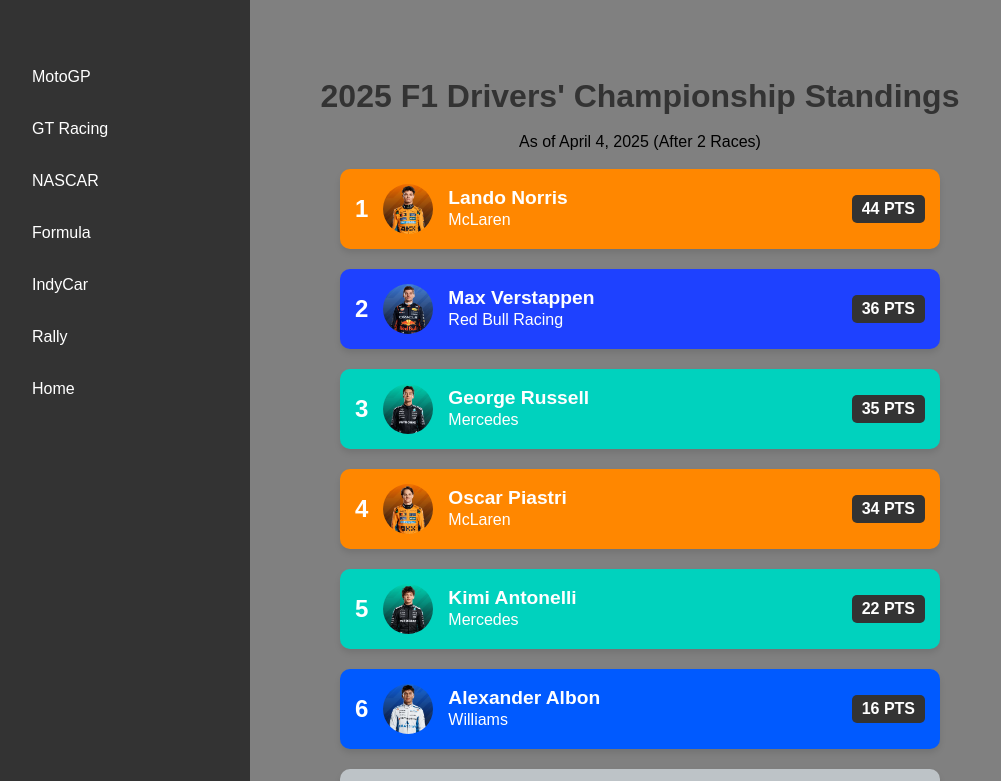
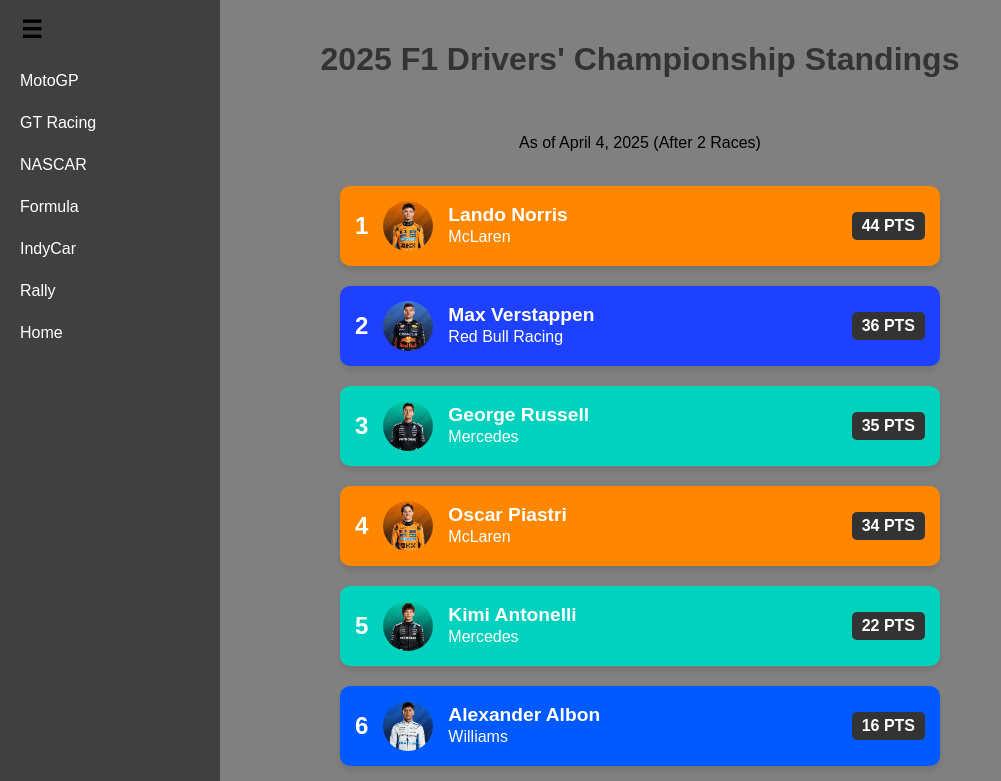
Before and after one commit to motorsport-exclusive/motorsport-exclusive, a plain HTML site: page formula/formula-1/drivers_standings/drivers_standings.html in a window 1280 px wide. Both pictures are taken after a click on the button "Toggle menu". Shown: the top 781 px of the page, without its empty margins (0-1001 px from the left). Drawn offline with Linux system fonts and the light colour scheme.

Commit message:
Add files via upload

```diff
--- a/formula/formula-1/drivers_standings/drivers_standings.html
+++ b/formula/formula-1/drivers_standings/drivers_standings.html
@@ -6,93 +6,64 @@
     <title>F1 Drivers Standings</title>
     <style>
         /*menue*/
-                * {
-            margin: 0;
-            padding: 0;
-            box-sizing: border-box;
-        }
-        .menu-container {
-            background-color: #ff0000;
-            padding: 10px 20px;
-            position: relative;
-        }
-
-        .menu-toggle {
-            background: #ffffff00;
-            color: white;
-            padding: 10px 15px;
-            cursor: pointer;
-            border: none;
-            border-radius: 4px;
-            font-size: 1rem;
-            display: flex;
-            align-items: center;
-            justify-content: center;
-        }
-
-        .menu-toggle .hamburger {
-            margin-right: 10px;
-        }
-
-        .menu-toggle p {
-            margin: 0;
-            font-weight: bold;
-        }
-
+           /* Sidebar Styles */
+/* Sidebar Styles */
 .sidebar {
-            width: 250px;
-            background-color: #333;
-            color: white;
-            padding: 20px;
-            height: 100vh;
     position: fixed;
     top: 0;
     left: -250px;
-            transition: left 0.3s ease;
+    width: 220px;
+    height: 100%;
+    background-color: rgba(0, 0, 0, 0.5);
+    color: white;
+    padding-top: 60px;
+    transition: left 0.3s ease-in-out;
     z-index: 999;
 }
 
-        .sidebar.show {
+.sidebar ul {
+    list-style-type: none;
+    padding: 0;
+    margin: 0;
+}
+
+.sidebar ul li {
+    padding: 12px 20px;
+}
+
+.sidebar ul li a {
+    color: white;
+    text-decoration: none;
+    display: block;
+    transition: background 0.3s;
+}
+
+.sidebar ul li a:hover {
+    background-color: rgba(0, 0, 0, 0.5);
+}
+
+/* Toggle Button */
+.menu-toggle {
+    position: fixed;
+    top: 15px;
+    left: 15px;
+    font-size: 24px;
+    background: none;
+    border: none;
+    color: black;
+    cursor: pointer;
+    z-index: 1000;
+}
+
+.menu-toggle:focus {
+    outline: none;
+}
+
+/* Show Sidebar */
+.sidebar.active {
     left: 0;
 }
 
-        .sidebar h3 {
-            margin-bottom: 20px;
-            text-align: center;
-            font-size: 1.5rem;
-        }
-
-        .sidebar ul {
-            list-style: none;
-        }
-
-        .sidebar li {
-            margin-bottom: 10px;
-        }
-
-        .sidebar a {
-            color: white;
-            text-decoration: none;
-            display: block;
-            padding: 12px;
-            transition: background-color 0.2s ease;
-        }
-
-        .sidebar a:hover {
-            background-color: black;
-            color: white;
-        }
-
-        .main-content {
-            padding: 20px;
-            width: 100%;
-        }
-
-        @media (min-width: 769px) {
-            .sidebar {
-                left: -250px;
-            }
-        }
         /*menue*/
         body {
             font-family: Arial, sans-serif;
@@ -164,20 +135,24 @@
 </head>
 <body>
     <!--menue-->
+<!-- Toggle Button -->
 <button class="menu-toggle" id="menuToggle" aria-label="Toggle menu">
-        <span class="hamburger"></span><h1>☰</h1>
+    <span class="hamburger"><strong>☰</strong></span>
   </button>
+
+  <!-- Sidebar Navigation -->
   <nav class="sidebar" id="sidebar" aria-label="Main navigation">
-        <ul><br><br>
+    <ul>
         <li><a href="../../../other/commingsoon.html">MotoGP</a></li>
         <li><a href="../../../other/commingsoon.html">GT Racing</a></li>
         <li><a href="../../../other/commingsoon.html">NASCAR</a></li>
-            <li><a href="../../../formula/formula.html">Formula</a></li>
+        <li><a href="../../formula.html">Formula</a></li>
         <li><a href="../../../other/commingsoon.html">IndyCar</a></li>
         <li><a href="../../../other/commingsoon.html">Rally</a></li>
         <li><a href="../../../index.html">Home</a></li>
     </ul>
   </nav>
+
     <!--menue-->
     <h1>2025 F1 Drivers' Championship Standings</h1><br>
     <p style="text-align: center;">As of April 4, 2025 (After 2 Races)</p><br>
@@ -365,43 +340,11 @@
 
     </div>
 </body>
-<script>        (function() {
-    const sidebar = document.getElementById('sidebar');
-    const menuToggle = document.getElementById('menuToggle');
-    let isOpen = false;
-
-    function toggleMenu() {
-        isOpen = !isOpen;
-        sidebar.style.left = isOpen ? '0' : '-250px';
-        menuToggle.setAttribute('aria-expanded', isOpen);
-    }
-
-    function closeMenu() {
-        if (isOpen) {
-            isOpen = false;
-            sidebar.style.left = '-250px';
-            menuToggle.setAttribute('aria-expanded', 'false');
-        }
-    }
-
-    menuToggle.addEventListener('click', toggleMenu);
-
-    document.addEventListener('click', function(e) {
-        if (!sidebar.contains(e.target) && !menuToggle.contains(e.target)) {
-            closeMenu();
-        }
+<script>
+    // Sidebar Toggle Functionality
+document.getElementById('menuToggle').addEventListener('click', function () {
+    document.getElementById('sidebar').classList.toggle('active');
 });
 
-    document.addEventListener('keydown', function(e) {
-        if (e.key === 'Escape' && isOpen) {
-            closeMenu();
-        }
-    });
-
-    window.addEventListener('resize', function() {
-        if (window.innerWidth > 768 && isOpen) {
-            closeMenu();
-        }
-    });
-})();</script>
+</script>
 </html>
--- a/formula/formula-1/formula-1.css
+++ b/formula/formula-1/formula-1.css
@@ -1,5 +1,4 @@
-/* General reset for body */
-@import url("https://fonts.googleapis.com/css2?family=Orbitron:wght@400;700&display=swap");
+
 body {
   font-family: Arial, sans-serif;
   margin: 0;
@@ -102,85 +101,61 @@
 }
 
 
-.menu-container {
-  background-color: transparent;
-  padding: 10px 20px;
-  position: relative;
-}
-
-.menu-toggle {
-  background: transparent;
-  color: black;
-  padding: 10px 15px;
-  cursor: pointer;
-  border: none;
-  border-radius: 4px;
-  font-size: 1rem;
-  display: flex;
-  align-items: center;
-  justify-content: center;
-}
-
-.menu-toggle .hamburger {
-  margin-right: 10px;
-}
-
-.menu-toggle p {
-  margin: 0;
-  font-weight: bold;
-}
-
+/*menue*/
+           /* Sidebar Styles */
+/* Sidebar Styles */
 .sidebar {
-  width: 250px;
-  background-color: #333;
-  color: white;
-  padding: 20px;
-  height: 100vh;
   position: fixed;
   top: 0;
   left: -250px;
-  transition: left 0.3s ease;
+  width: 220px;
+  height: 100%;
+  background-color: rgba(0, 0, 0, 0.5);
+  color: white;
+  padding-top: 60px;
+  transition: left 0.3s ease-in-out;
   z-index: 999;
 }
 
-.sidebar.show {
-  left: 0;
+.sidebar ul {
+  list-style-type: none;
+  padding: 0;
+  margin: 0;
 }
 
-.sidebar h3 {
-  margin-bottom: 20px;
-  text-align: center;
-  font-size: 1.5rem;
+.sidebar ul li {
+  padding: 12px 20px;
 }
 
-.sidebar ul {
-  list-style: none;
-}
-
-.sidebar li {
-  margin-bottom: 10px;
-}
-
-.sidebar a {
+.sidebar ul li a {
   color: white;
   text-decoration: none;
   display: block;
-  padding: 12px;
-  transition: background-color 0.2s ease;
+  transition: background 0.3s;
 }
 
-.sidebar a:hover {
-  background-color: #444;
-  color: black;
+.sidebar ul li a:hover {
+  background-color: rgba(0, 0, 0, 0.5);
 }
 
-.main-content {
-  padding: 20px;
-  width: 100%;
+/* Toggle Button */
+.menu-toggle {
+  position: fixed;
+  top: 15px;
+  left: 15px;
+  font-size: 24px;
+  background: none;
+  border: none;
+  color: black;
+  cursor: pointer;
+  z-index: 1000;
 }
 
-@media (min-width: 769px) {
-  .sidebar {
-      left: -250px;
-  }
+.menu-toggle:focus {
+  outline: none;
 }
+
+/* Show Sidebar */
+.sidebar.active {
+  left: 0;
+}
--- a/formula/formula.css
+++ b/formula/formula.css
@@ -1,3 +1,4 @@
+
 /* Reset and Base Styles */
 header {
   background-color: #000;
@@ -151,13 +152,6 @@
 
 
 
-.header {
-  background-color: #222;
-  color: white;
-  padding: 1rem;
-  width: 100%;
-  text-align: center;
-}
 
 .menu-toggle {
   position: fixed;
@@ -186,7 +180,7 @@
 
 .sidebar {
   width: 250px;
-  background-color: #333;
+  background-color: rgba(0, 0, 0, 0.5)  ;
   color: white;
   padding: 20px;
   height: 100vh;
```
Also changed, not shown: formula/formula-1/constructors/constructors.html (+73 -131 lines), formula/formula-1/formula-1.html (+1 -1 lines), formula/formula-1/schedule/schedule.html (+12 -11 lines), formula/formula-1/schedule/track.avif (added). Lines whose indentation alone changed are shown as unchanged.
